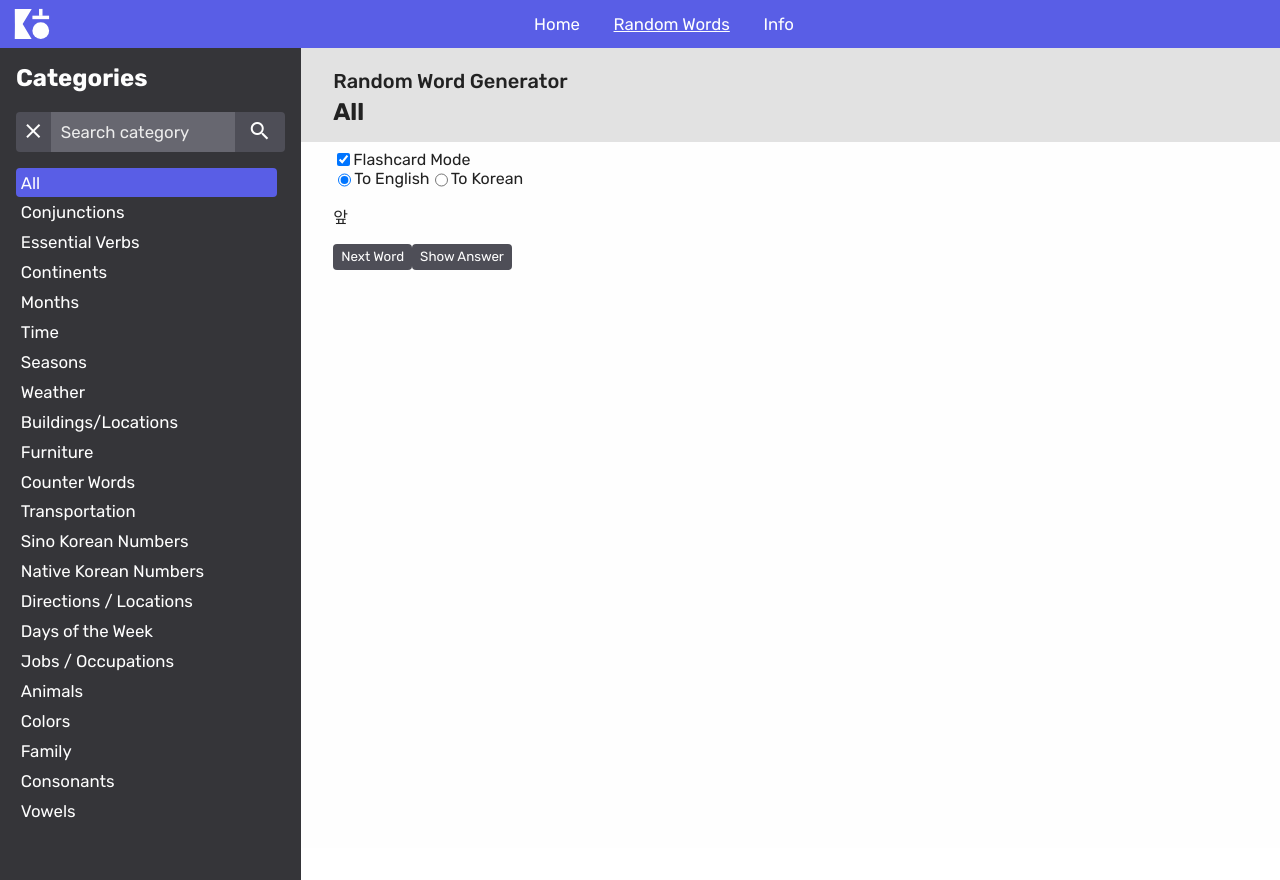
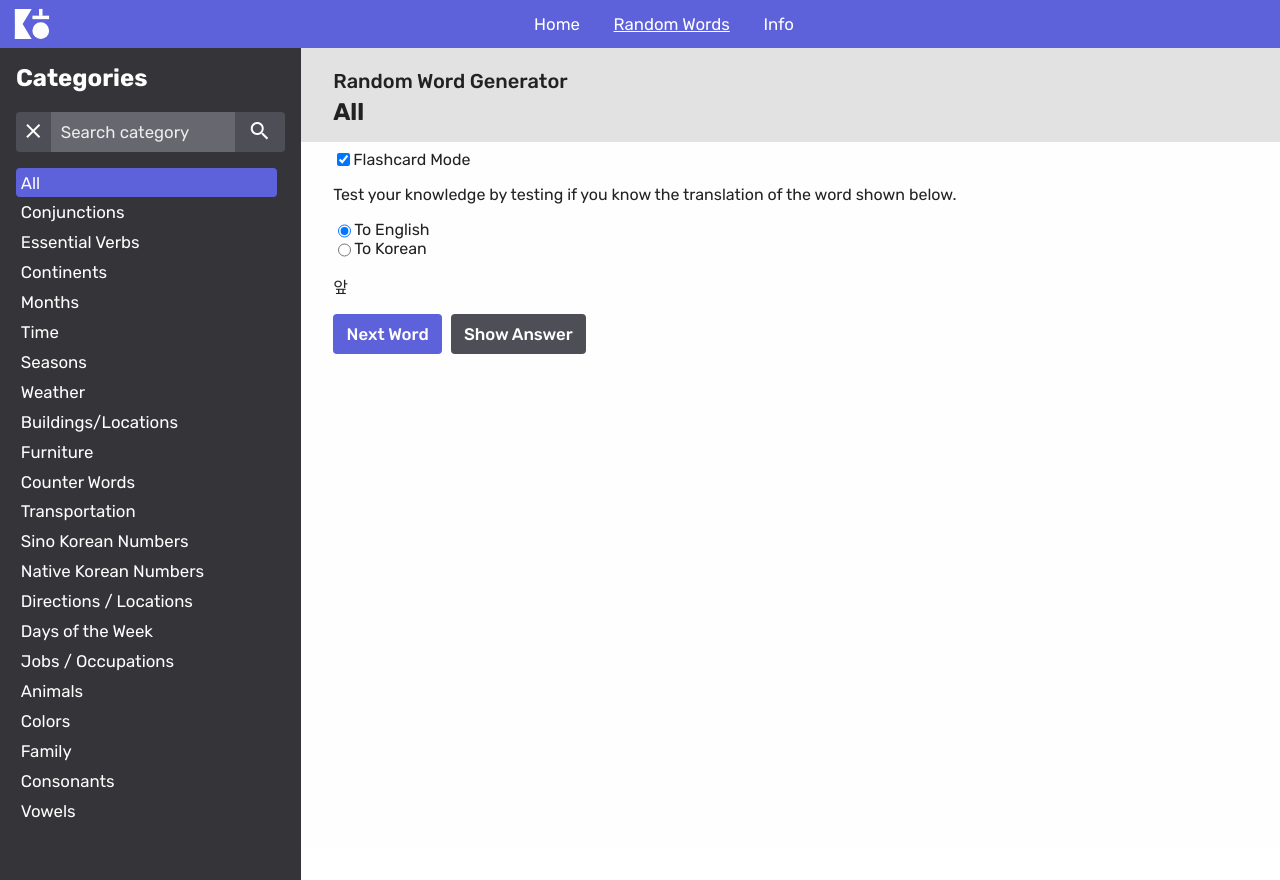
Before and after one commit to DanielHearn/korean-handbook, a Vue app in the folder korean-handbook/: page /random-words/all in a window 1280 px wide. Both pictures are taken after a click on the checkbox "Flashcard Mode". Built offline with nearby package versions, Linux system fonts and the light colour scheme.

Commit message:
Improve random word styling

```diff
--- a/korean-handbook/src/app.scss
+++ b/korean-handbook/src/app.scss
@@ -274,6 +274,29 @@ button {
   }
 }
 
+.button--primary {
+  padding: 0.6em 0.8em;
+  background: $accent;
+  font-weight: $medium-weight;
+  font-size: $s-size;
+  font-size: $s-size;
+}
+
+.button--secondary {
+  padding: 0.6em 0.8em;
+  background: $dark-grey;
+  font-weight: $medium-weight;
+  font-size: $s-size;
+}
+
+.actions {
+  display: flex;
+  flex-direction: row;
+  button {
+    margin-right: 0.5em;
+  }
+}
+
 .search-form {
   display: flex;
   flex-direction: row;
--- a/korean-handbook/src/components/RandomWordGenerator.vue
+++ b/korean-handbook/src/components/RandomWordGenerator.vue
@@ -4,7 +4,8 @@
       <input id="flashcardModeToggle" type="checkbox" v-model="flashcardMode" />
       <label for="flashcardModeToggle">Flashcard Mode</label>
     </div>
-    <div style="display: flex;" v-if="flashcardMode">
+    <div style="display: flex; flex-direction: column;" v-if="flashcardMode">
+      <p>Test your knowledge by testing if you know the translation of the word shown below.</p>
       <div style="display: flex;">
         <input
           id="languageDirectionToggle"
@@ -24,12 +25,12 @@
         <label for="languageDirectionToggle">To Korean</label>
       </div>
     </div>
-    <div v-if="flashcardMode">
-      <div>
+    <div v-if="flashcardMode" class="flashcards">
+      <div class="flashcard">
         <p v-if="languageDirection === 'toEnglish'">{{ word.k }}</p>
-        <p v-else>{{ work.e }}</p>
+        <p v-else>{{ word.e }}</p>
       </div>
-      <div v-if="showAnswer">
+      <div v-if="showAnswer" class="flashcard">
         <p v-if="languageDirection === 'toEnglish'">{{ word.e }}</p>
         <p v-else>{{ word.k }}</p>
       </div>
@@ -42,8 +43,15 @@
         <p>{{ word.e }}</p>
       </div>
     </div>
-    <button @click="generateWord">Next Word</button>
-    <button v-if="flashcardMode" :disabled="showAnswer" @click="showAnswer = true">Show Answer</button>
+    <div class="actions">
+      <button class="button--primary" @click="generateWord">Next Word</button>
+      <button
+        class="button--secondary"
+        v-if="flashcardMode"
+        :disabled="showAnswer"
+        @click="showAnswer = true"
+      >Show Answer</button>
+    </div>
   </div>
 </template>
 
--- a/korean-handbook/src/components/SidePanel.vue
+++ b/korean-handbook/src/components/SidePanel.vue
@@ -71,6 +71,9 @@ export default {
   &.mobile {
     height: 3.5em;
     padding: 0.5em 1em;
+    .search-form {
+      margin-top: 0.5em;
+    }
     &.active {
       height: 100%;
     }
--- a/korean-handbook/src/variables.scss
+++ b/korean-handbook/src/variables.scss
@@ -1,4 +1,4 @@
-$accent: #595EE6;
+$accent: #5d61da;
 $darker: #222;
 $dark: #353539;
 $darker-grey: #45454e;
```
